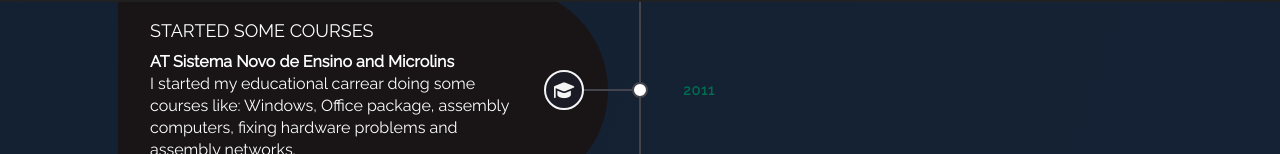
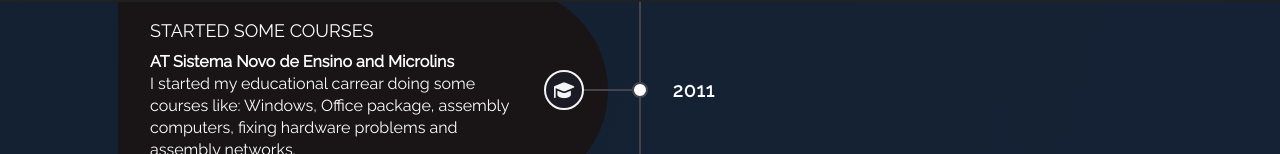
Before and after one commit to thiagourias/thiagourias, an Angular app: page /about in a window 1280 px wide. Shown: the part 798-952 px from the top of the page. Built offline with nearby package versions, Linux system fonts and the light colour scheme.

Commit message:
Fixing the size of font

```diff
--- a/src/app/about/about.component.css
+++ b/src/app/about/about.component.css
@@ -150,9 +150,9 @@
 }
 
 .container .date {
-  font-size: 0.875rem;
+  font-size: 1.2rem;
   font-weight: bold;
-  color: #006E51;
+  color: #ffffff;
   text-transform: uppercase;
   letter-spacing: 1px;
 }
```
